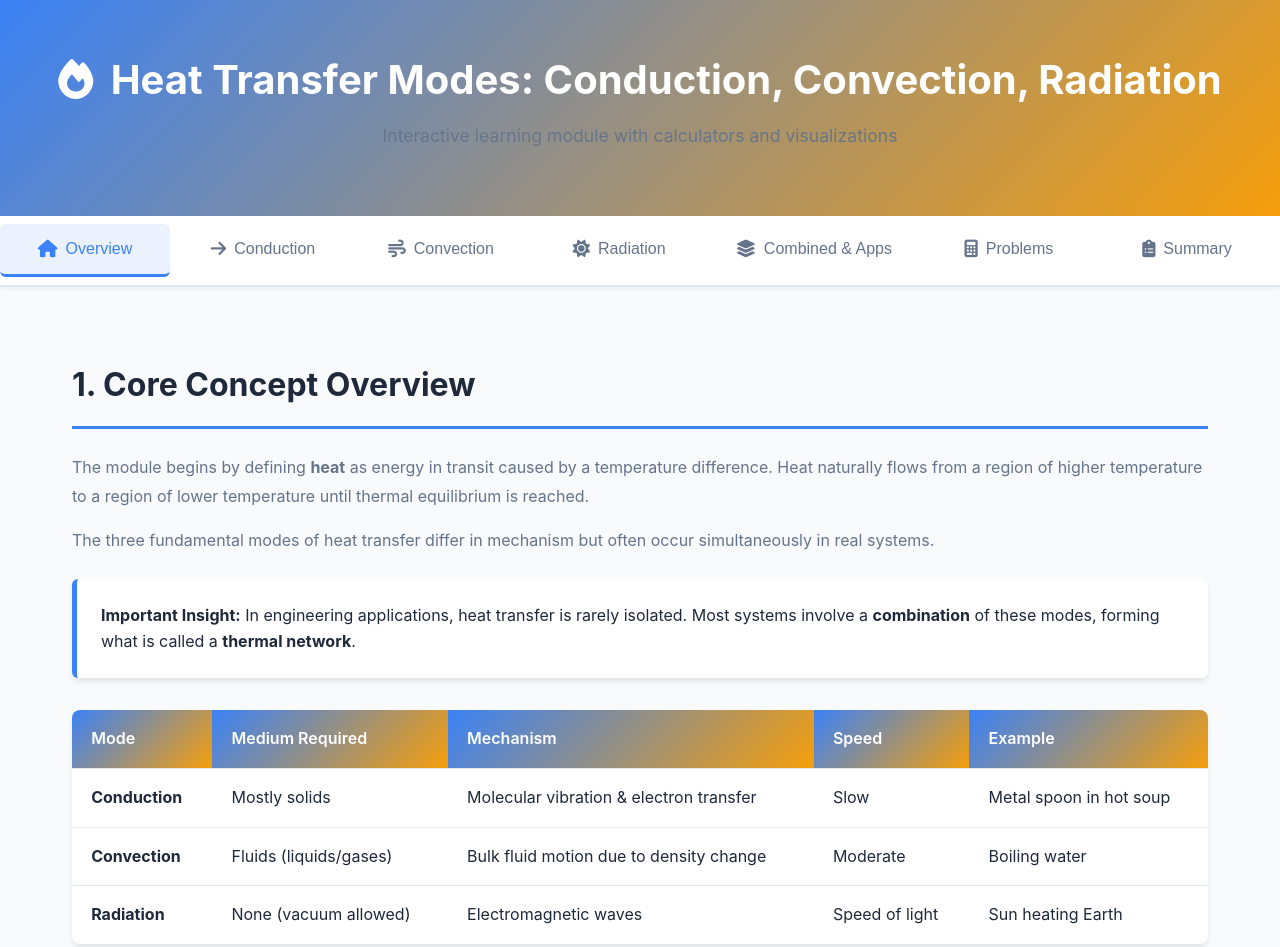
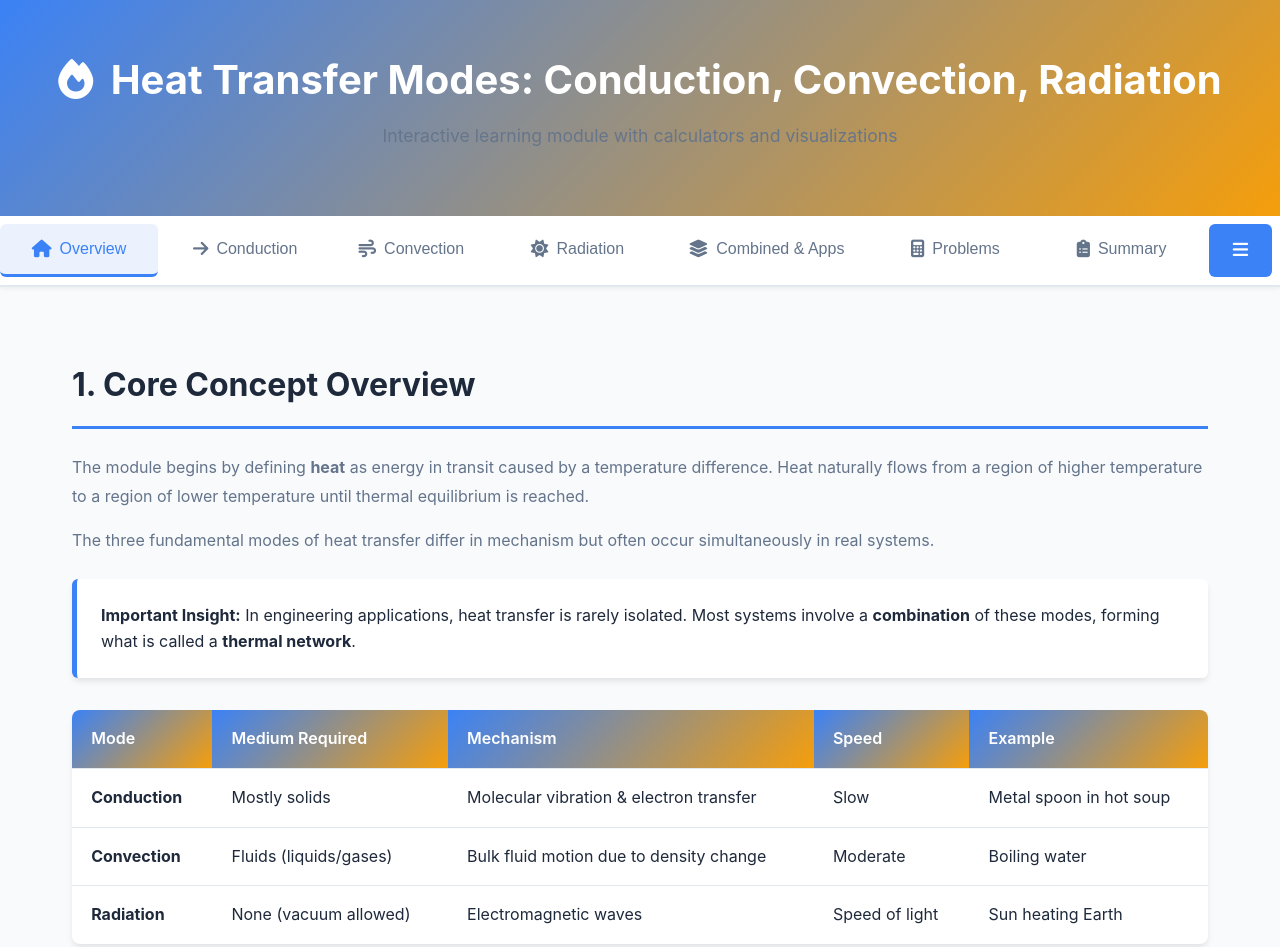
Before and after one commit to Kurunotchi/Engineering_Physics, a plain HTML site: page Physics_2/index.html in a window 1280 px wide. Shown: the top 947 px of the page. Drawn offline with nearby package versions, Linux system fonts and the light colour scheme.

Commit message:
Update index.html

```diff
--- a/Physics_2/index.html
+++ b/Physics_2/index.html
@@ -15,14 +15,17 @@
         <p>Interactive learning module with calculators and visualizations</p>
     </header>
 
-    <nav class="tabs">
-        <button class="tab-btn active" data-tab="overview"><i class="fas fa-home"></i> Overview</button>
-        <button class="tab-btn" data-tab="conduction"><i class="fas fa-arrow-right"></i> Conduction</button>
-        <button class="tab-btn" data-tab="convection"><i class="fas fa-wind"></i> Convection</button>
-        <button class="tab-btn" data-tab="radiation"><i class="fas fa-sun"></i> Radiation</button>
-        <button class="tab-btn" data-tab="combined"><i class="fas fa-layer-group"></i> Combined & Apps</button>
-        <button class="tab-btn" data-tab="problems"><i class="fas fa-calculator"></i> Problems</button>
-        <button class="tab-btn" data-tab="summary"><i class="fas fa-clipboard-list"></i> Summary</button>
+    <nav class="tabs" role="tablist" aria-label="Heat Transfer Topics">
+        <button class="tab-btn active" role="tab" aria-selected="true" aria-controls="overview" data-tab="overview" tabindex="0"><i class="fas fa-home"></i> Overview</button>
+        <button class="tab-btn" role="tab" aria-selected="false" aria-controls="conduction" data-tab="conduction" tabindex="-1"><i class="fas fa-arrow-right"></i> Conduction</button>
+        <button class="tab-btn" role="tab" aria-selected="false" aria-controls="convection" data-tab="convection" tabindex="-1"><i class="fas fa-wind"></i> Convection</button>
+        <button class="tab-btn" role="tab" aria-selected="false" aria-controls="radiation" data-tab="radiation" tabindex="-1"><i class="fas fa-sun"></i> Radiation</button>
+        <button class="tab-btn" role="tab" aria-selected="false" aria-controls="combined" data-tab="combined" tabindex="-1"><i class="fas fa-layer-group"></i> Combined & Apps</button>
+        <button class="tab-btn" role="tab" aria-selected="false" aria-controls="problems" data-tab="problems" tabindex="-1"><i class="fas fa-calculator"></i> Problems</button>
+        <button class="tab-btn" role="tab" aria-selected="false" aria-controls="summary" data-tab="summary" tabindex="-1"><i class="fas fa-clipboard-list"></i> Summary</button>
+        <button class="hamburger" id="nav-toggle" aria-label="Toggle navigation menu" aria-expanded="false" tabindex="0">
+          <i class="fas fa-bars"></i>
+        </button>
     </nav>
 
     <main>
@@ -324,10 +327,10 @@
         <section id="problems" class="tab-content">
             <h2><i class="fas fa-calculator"></i> Problem Set with Interactive Calculators</h2>
 
-            <div class="level-tabs">
-                <button class="level-btn active" data-level="1">Level 1 🟢 Basic</button>
-                <button class="level-btn" data-level="2">Level 2 🟡 Intermediate</button>
-                <button class="level-btn" data-level="3">Level 3 🔵 Advanced</button>
+            <div class="level-tabs" role="tablist" aria-label="Problem Levels">
+                <button class="level-btn active" role="tab" aria-selected="true" aria-controls="level-1" data-level="1" tabindex="0">Level 1 🟢 Basic</button>
+                <button class="level-btn" role="tab" aria-selected="false" aria-controls="level-2" data-level="2" tabindex="-1">Level 2 🟡 Intermediate</button>
+                <button class="level-btn" role="tab" aria-selected="false" aria-controls="level-3" data-level="3" tabindex="-1">Level 3 🔵 Advanced</button>
             </div>
 
             <!-- Level 1: Basic Problems -->
```
